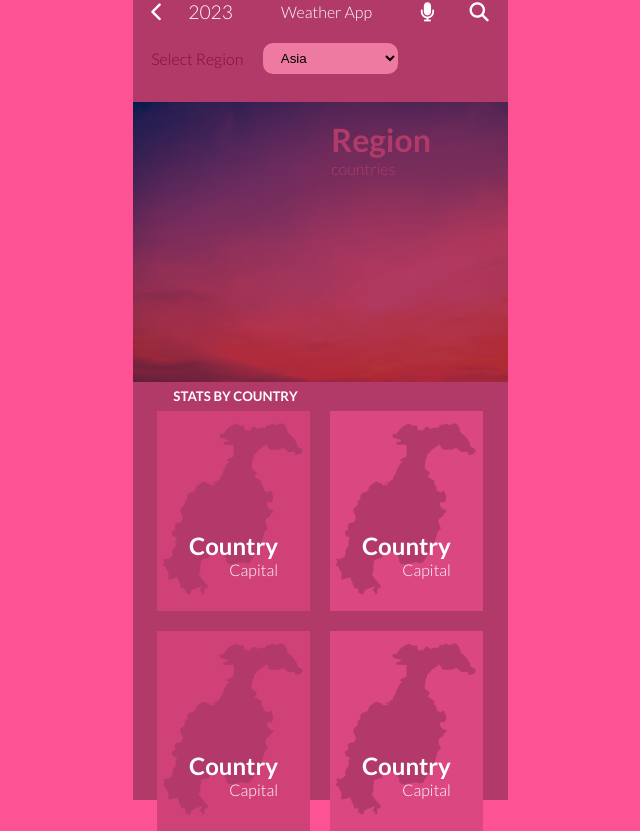
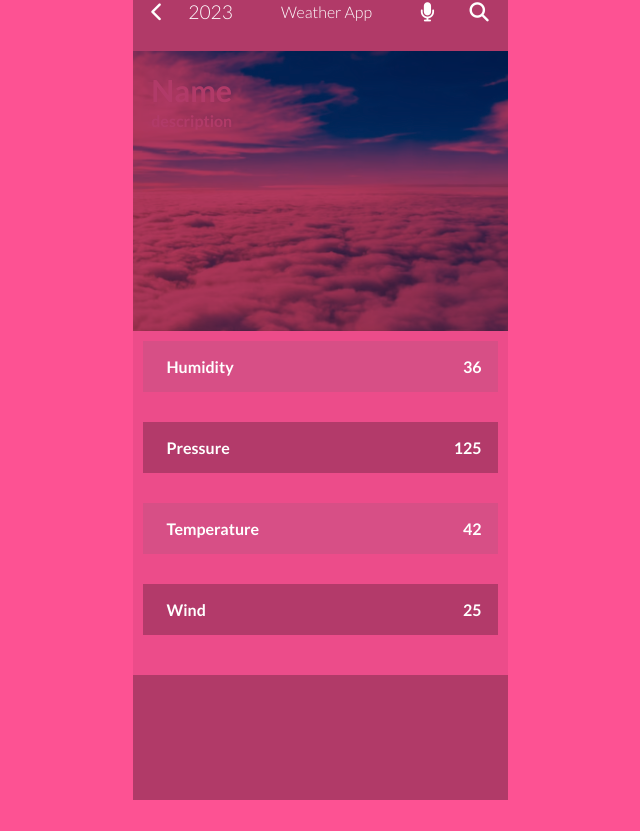
Before and after one commit to felixDev22/Weather-app, a React (Create React App) app: page / in a window 1280 px wide. Shown: the whole page, without its empty margins (320-960 px from the left). After the commit the page ends 800 px from the top, so only its background shows below. Built offline with nearby package versions, Linux system fonts and the light colour scheme.

Commit message:
Add Details look and feel layout

```diff
--- a/src/App.js
+++ b/src/App.js
@@ -1,7 +1,7 @@
 import React from 'react';
 import { Routes, Route } from 'react-router-dom';
 import Navbar from './components/Navbar';
-import Homepage from './components/pages/Homepage';
+// import Homepage from './components/pages/Homepage';
 import Details from './components/pages/Details';
 import './App.css';
 
@@ -10,8 +10,8 @@ function App() {
     <div className="container">
       <Navbar />
       <Routes>
-        <Route path="/" element={<Homepage />} />
-        <Route path="/details" element={<Details />} />
+        {/* <Route path="/" element={<Homepage />} /> */}
+        <Route path="/" element={<Details />} />
       </Routes>
     </div>
   );
--- /dev/null
+++ b/src/components/pages/Details.css
@@ -0,0 +1,88 @@
+.details-section {
+  position: relative;
+  width: 100%;
+  height: 85vh;
+  background: #d3437a;
+  padding: 1rem;
+  border-radius: 5px;
+  max-height: 100%;
+  overflow: hidden;
+}
+
+.Error {
+  margin-top: 50%;
+  display: flex;
+  flex-direction: column;
+  justify-content: center;
+  align-items: center;
+}
+
+.details-hero {
+  background-image: url(../../assets/Cloud03.png);
+  background-repeat: no-repeat;
+  background-size: cover;
+  mix-blend-mode: multiply;
+  width: 100%;
+  height: auto;
+  margin-top: 28px;
+  min-height: 35vh;
+  padding: 5%;
+}
+
+.details-hero .title {
+  display: flex;
+  flex-direction: column;
+}
+
+h2 {
+  font-size: 1.9rem;
+  line-height: 2.6rem;
+}
+
+h3 {
+  font-size: 1rem;
+}
+
+.weather-info {
+  width: 100%;
+  background: #ec4c8a;
+  padding: 10px;
+}
+
+.weather-info h5 {
+  padding: 2% 5%;
+}
+
+.d-card {
+  display: flex;
+  justify-content: space-between;
+  margin-bottom: 30px;
+  padding: 1rem;
+  background-color: #b33a6a;
+}
+
+.d-card h4 {
+  margin-left: 8px;
+}
+
+.d-card:nth-child(odd) {
+  background-color: #d74f86;
+}
+
+.empty {
+  width: 100%;
+  height: 60vh;
+  display: flex;
+  justify-content: center;
+  align-items: center;
+  flex-direction: column;
+  color: #000;
+  font-size: 5rem;
+}
+
+.back {
+  background-color: transparent;
+  border: 1px solid #000;
+  border-radius: 8px;
+  padding: 1rem;
+}
--- a/src/components/pages/Details.js
+++ b/src/components/pages/Details.js
@@ -1,5 +1,38 @@
 import React from 'react';
+import './Details.css';
 
-const Details = () => <div>Details</div>;
+const Details = () => (
+  <>
+    <div className="details-hero">
+      <div className="title">
+        <h2>Name</h2>
+        <h3>description</h3>
+      </div>
+    </div>
+    <div className="weather-info">
+      <div className="info">
+        <div className="d-card">
+          <h4 className="title">Humidity</h4>
+          <h3>36</h3>
+        </div>
+
+        <div className="d-card">
+          <h4 className="title">Pressure</h4>
+          <h3>125</h3>
+        </div>
+
+        <div className="d-card">
+          <h4 className="title">Temperature</h4>
+          <h3>42</h3>
+        </div>
+
+        <div className="d-card">
+          <h4 className="title">Wind</h4>
+          <h3>25</h3>
+        </div>
+      </div>
+    </div>
+  </>
+);
 
 export default Details;
```
